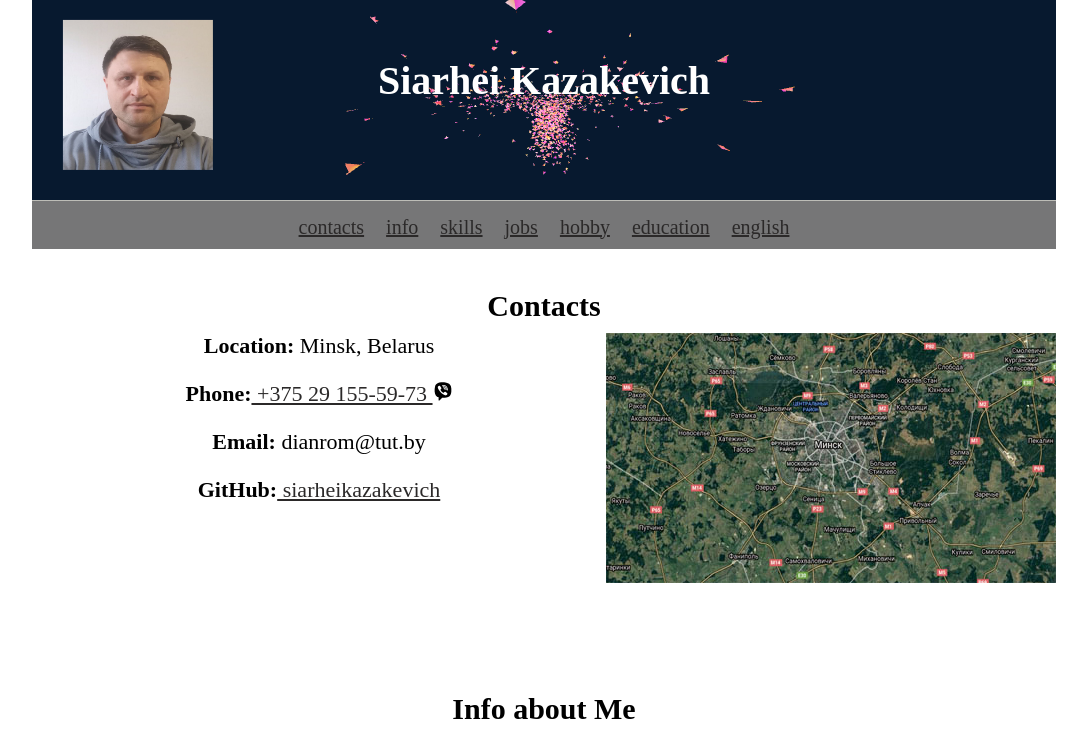
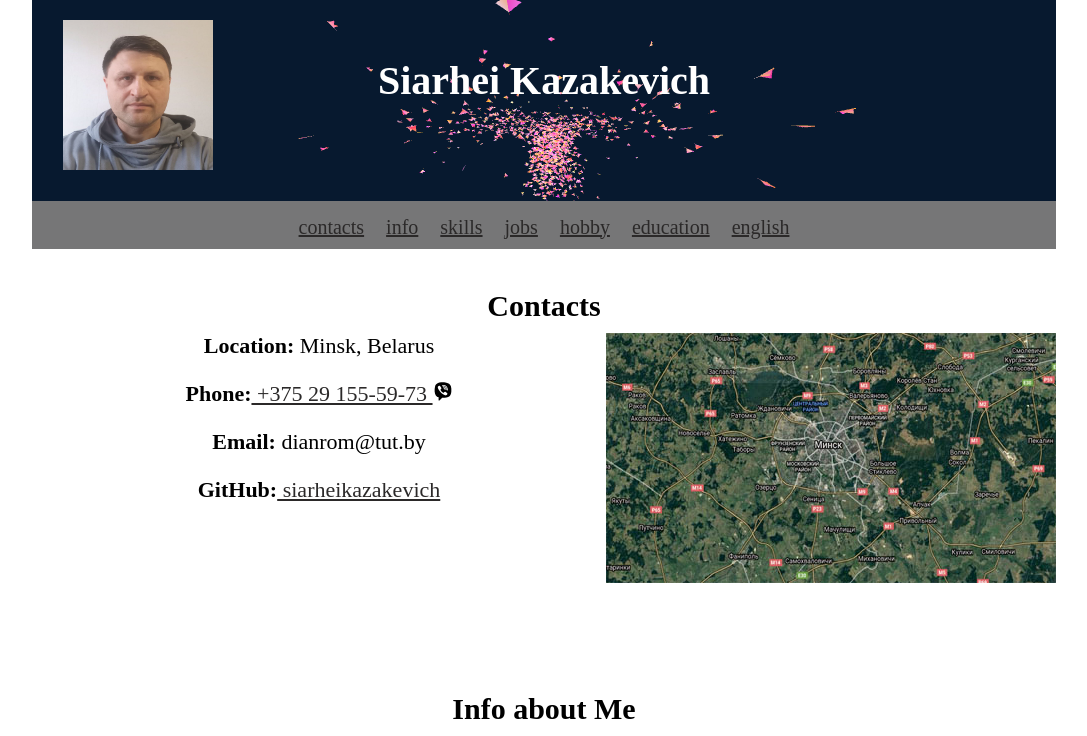
Before and after one commit to SiarheiKazakevich/cvCoordinator, a plain HTML site: page index.html in a window 1280 px wide. Shown: the top 736 px of the page, without its empty margins (96-1183 px from the left). Drawn offline with nearby package versions, Linux system fonts and the light colour scheme; animation ran at ten frames a second.

Commit message:
fix: change position of vanta's id

```diff
--- a/index.html
+++ b/index.html
@@ -10,8 +10,8 @@
 </head>
 
 <body>
-   <header class="page-header" id="contacts">
-      <div class="wrapermaintext" id="htmlid">
+   <header class="page-header" id="htmlid">
+      <div class="wrapermaintext" id="contacts">
          <div class="foto">
             <img src="assets/img/myfoto2.png" width="150" height="150" alt="fon">
          </div>
```
